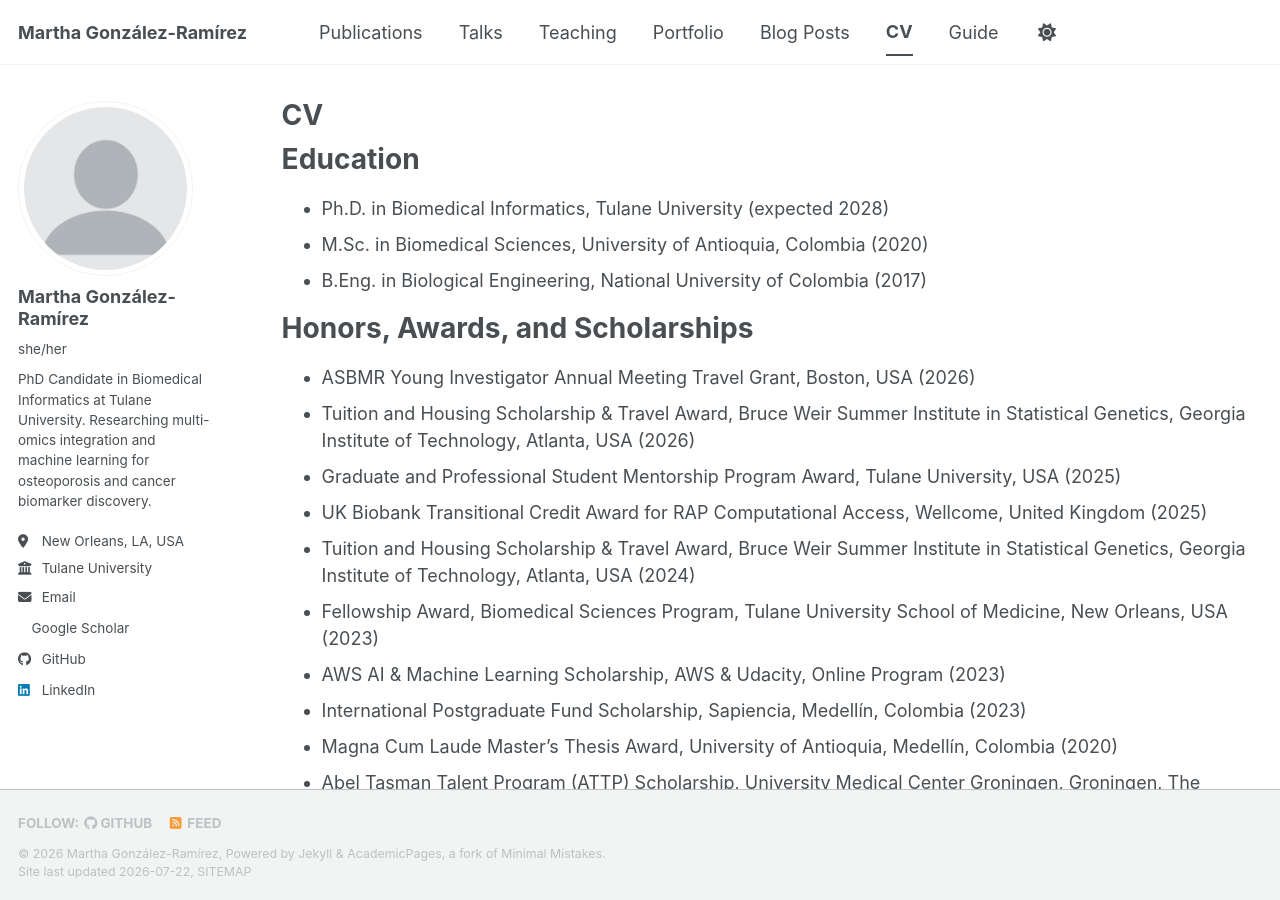
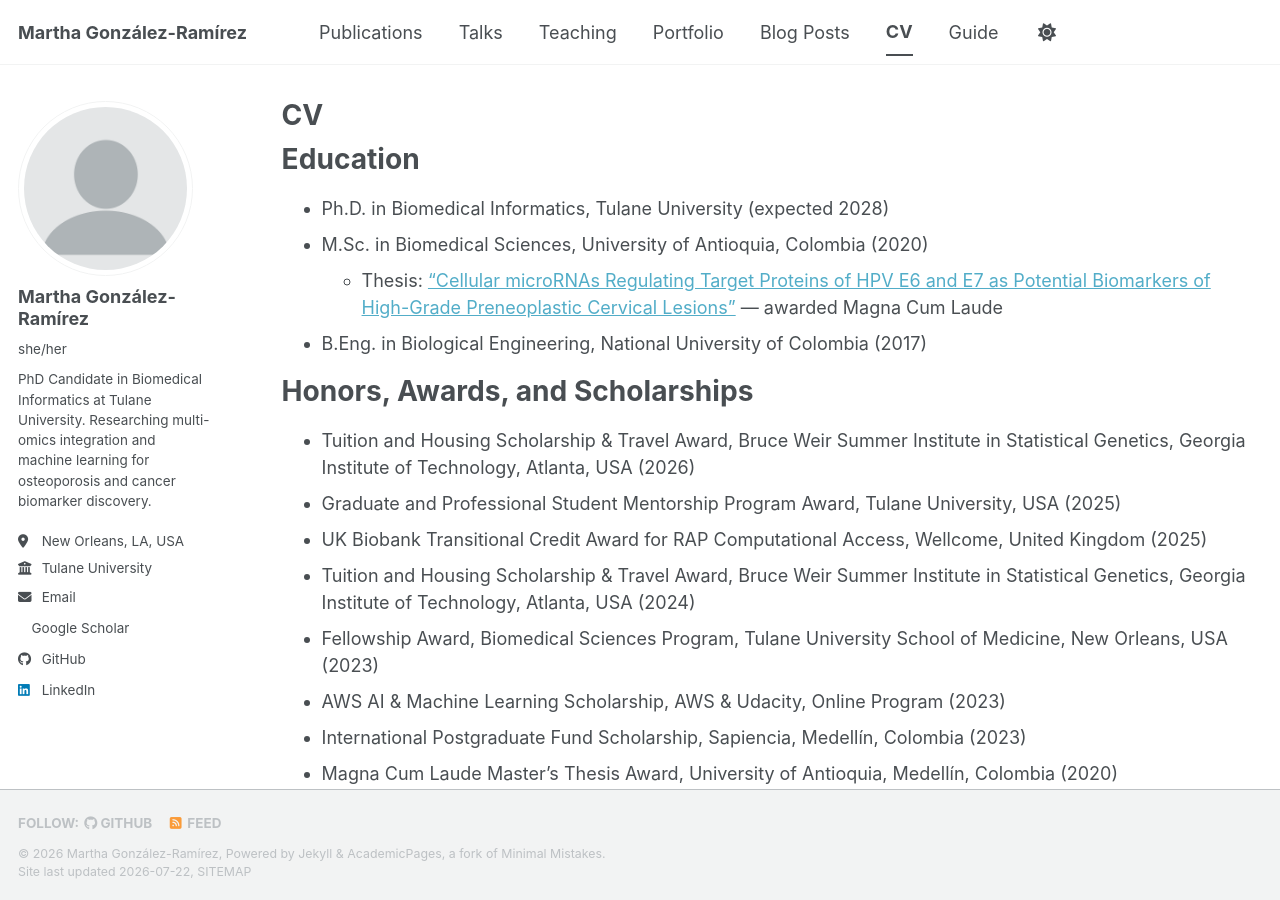
Before and after one commit to migonzalezr/migonzalezr.github.io, a Jekyll site: the page built from _pages/cv.md, in a window 1280 px wide and 900 px high. Built offline with Jekyll 4.4.1, drawn with Linux system fonts in a browser that asks for light colours; a style sheet for code colours, icons or effects is not loaded.

Commit message:
Update cv.md

```diff
--- a/_pages/cv.md
+++ b/_pages/cv.md
@@ -13,11 +13,11 @@ Education
 ======
 * Ph.D. in Biomedical Informatics, Tulane University (expected 2028)
 * M.Sc. in Biomedical Sciences, University of Antioquia, Colombia (2020)
+  * Thesis: ["Cellular microRNAs Regulating Target Proteins of HPV E6 and E7 as Potential Biomarkers of High-Grade Preneoplastic Cervical Lesions"](https://bibliotecadigital.udea.edu.co/server/api/core/bitstreams/9ce568b9-a142-49cb-8a8c-970d80eed913/content) — awarded Magna Cum Laude
 * B.Eng. in Biological Engineering, National University of Colombia (2017)
 
 Honors, Awards, and Scholarships
 ======
-* ASBMR Young Investigator Annual Meeting Travel Grant, Boston, USA (2026)
 * Tuition and Housing Scholarship & Travel Award, Bruce Weir Summer Institute in Statistical Genetics, Georgia Institute of Technology, Atlanta, USA (2026)
 * Graduate and Professional Student Mentorship Program Award, Tulane University, USA (2025)
 * UK Biobank Transitional Credit Award for RAP Computational Access, Wellcome, United Kingdom (2025)
```
